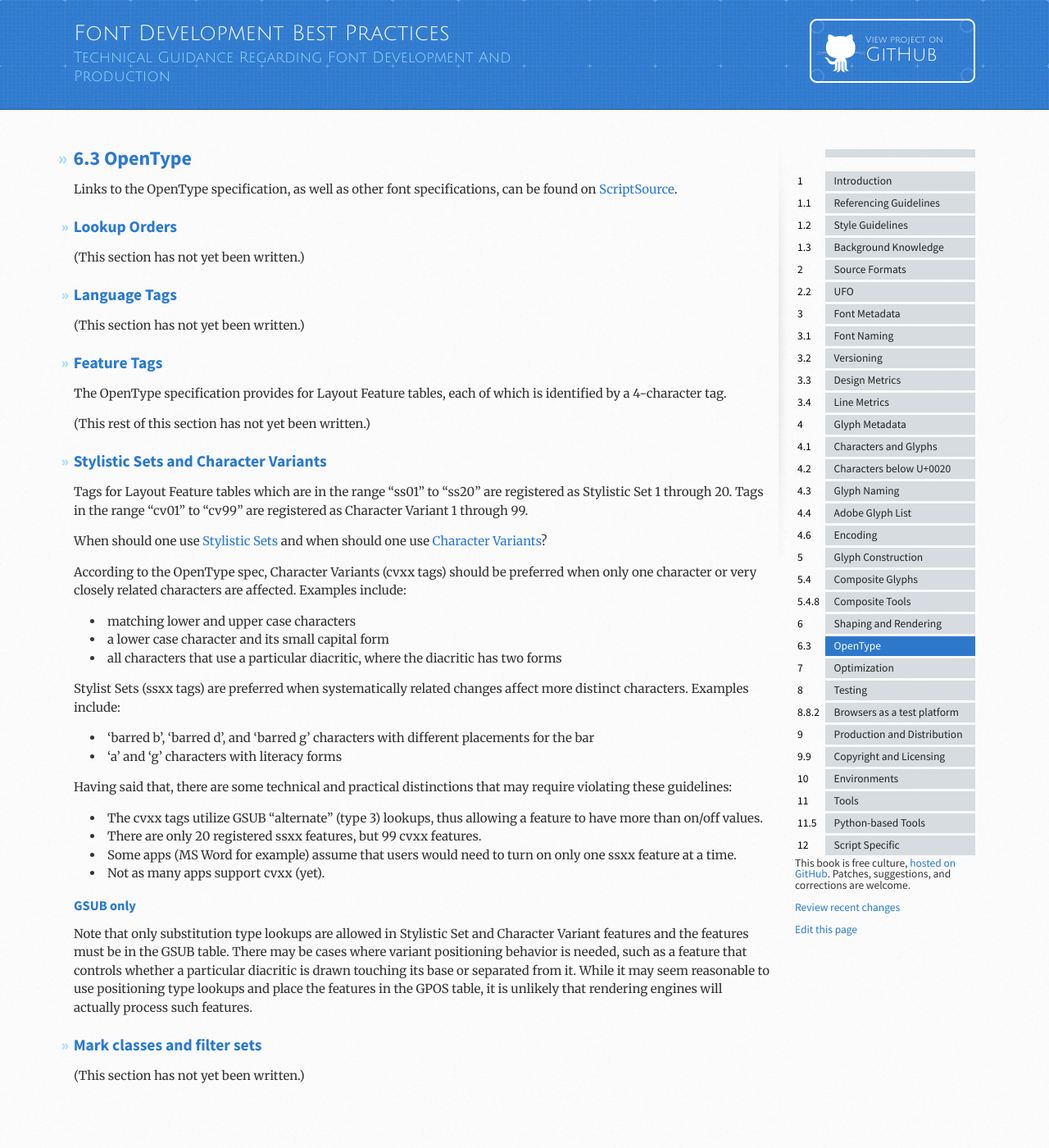
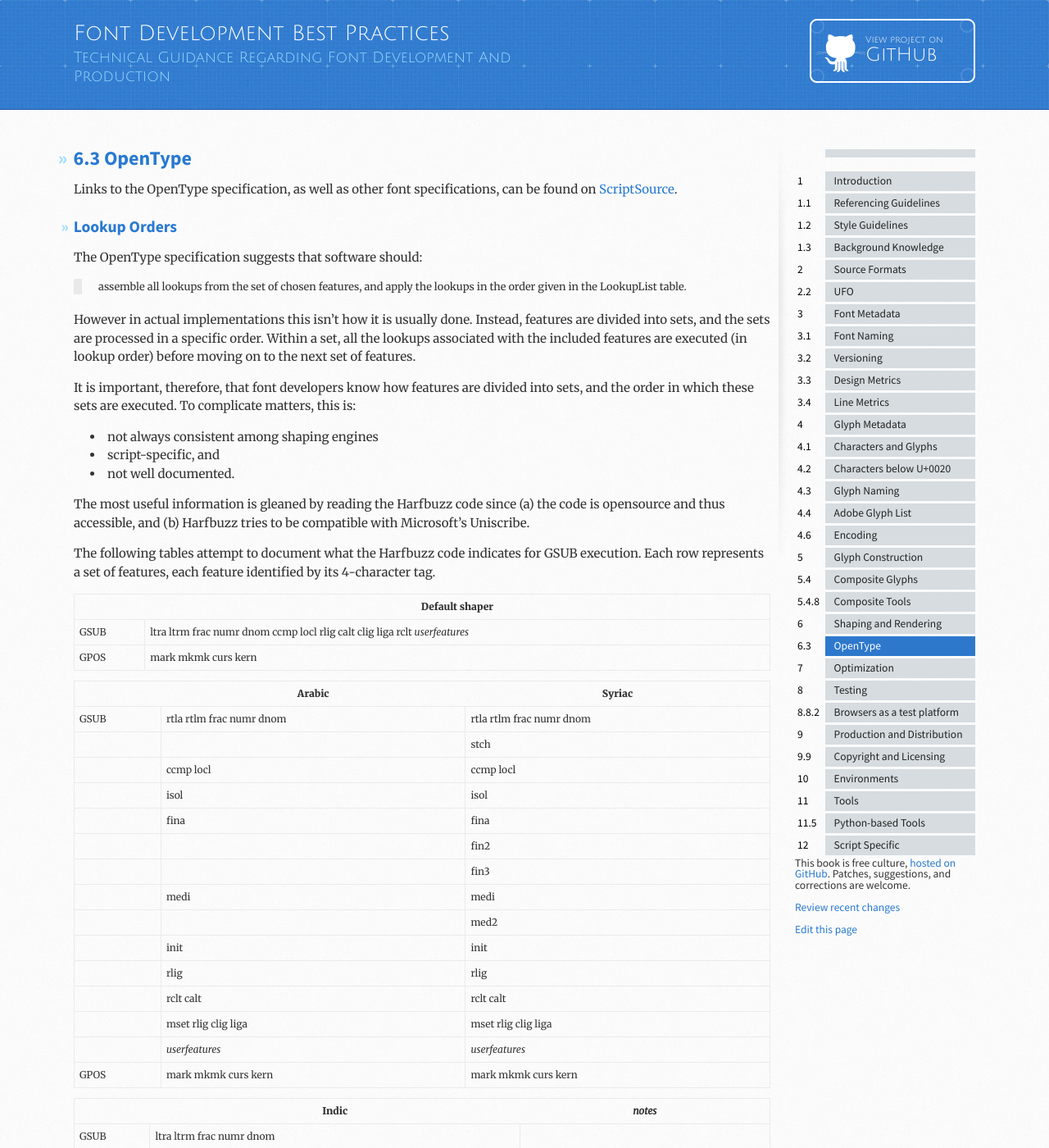
Before and after one commit to silnrsi/FDBP, a Jekyll site: the page built from en-US/OpenType.md, in a window 1280 px wide and 1400 px high. Shown: the whole window at 82% size. Built offline with Jekyll 4.4.1, drawn with Linux system fonts in a browser that asks for light colours; some of the changed text lies outside the part shown.

Commit message:
Start a description of Lookup Orders

```diff
--- a/en-US/OpenType.md
+++ b/en-US/OpenType.md
@@ -10,7 +10,64 @@ Links to the OpenType specification, as well as other font specifications, can b
 
 ## Lookup Orders
 
-(This section has not yet been written.)
+The OpenType specification suggests that software should:
+> assemble all lookups from the set of chosen features, and apply the lookups in the order given in the LookupList table.
+
+However in actual implementations this isn't how it is usually done. Instead, features are divided into sets, and the sets are processed in a specific order. Within a set, all the lookups associated with the included features are executed (in lookup order) before moving on to the next set of features.
+
+It is important, therefore, that font developers know how features are divided into sets, and the order in which these sets are executed. To complicate matters, this is:
+- not always consistent among shaping engines
+- script-specific, and
+- not well documented.
+
+The most useful information is gleaned by reading the Harfbuzz code since (a) the code is opensource and thus accessible, and (b) Harfbuzz tries to be compatible with Microsoft's Uniscribe.
+
+The following tables attempt to document what the Harfbuzz code indicates for GSUB execution. Each row represents a set of features, each feature identified by its 4-character tag.
+
+||Default shaper|
+|---|---|
+|GSUB|ltra ltrm frac numr dnom ccmp locl rlig calt clig liga rclt _userfeatures_|
+|GPOS|mark mkmk curs kern|
+
+||Arabic|Syriac|
+|---|---|---|
+|GSUB|rtla rtlm frac numr dnom|rtla rtlm frac numr dnom|
+|| |stch|
+||ccmp locl|ccmp locl|
+||isol|isol|
+||fina|fina|
+|||fin2|
+|||fin3|
+||medi|medi|
+|||med2|
+||init|init|
+||rlig|rlig|
+||rclt calt|rclt calt|
+||mset rlig clig liga|mset rlig clig liga|
+||_userfeatures_|_userfeatures_|
+|GPOS| mark mkmk curs kern| mark mkmk curs kern|
+
+||Indic|_notes_|
+|---|---|-|
+|GSUB|ltra ltrm frac numr dnom||
+||ccmp locl||
+||nukt||
+||akhn||
+||rphf||
+||rkrf||
+||pref||
+||blwf||
+||abvf||
+||half||
+||pstf||
+||vatu||
+||cjct||
+||cfar||
+||init pres abvs blws psts haln calt clig||
+||_userfeatures_||
+|GPOS|curs kern dist abvm blwm|kern not used in Khmer|
+
+where _userfeatures_ includes everything else that the user (or CSS) might have requested, such as dlig, ssxx, cvxx, smcp, onum, etc.
 
 ## Language Tags
 
```
Also changed, not shown: other parts of en-US/OpenType.md (+1 -1 lines).
